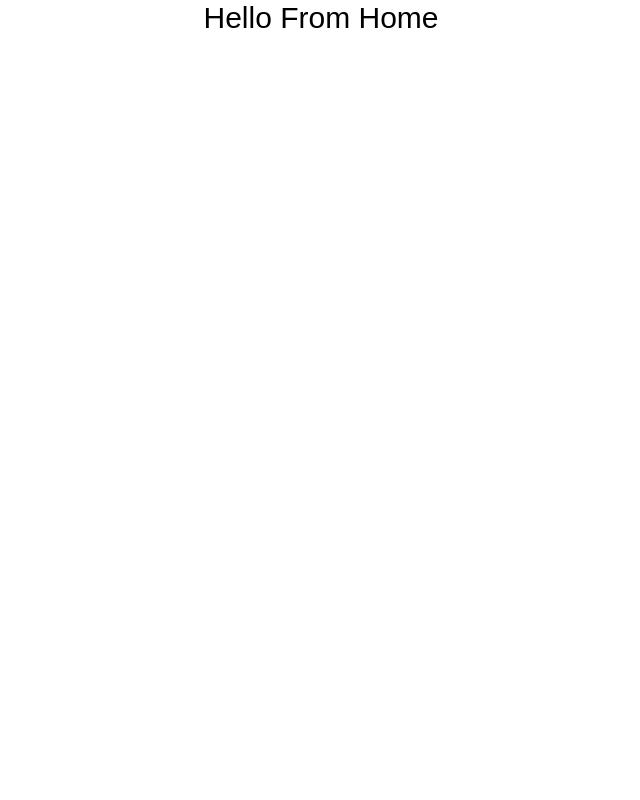
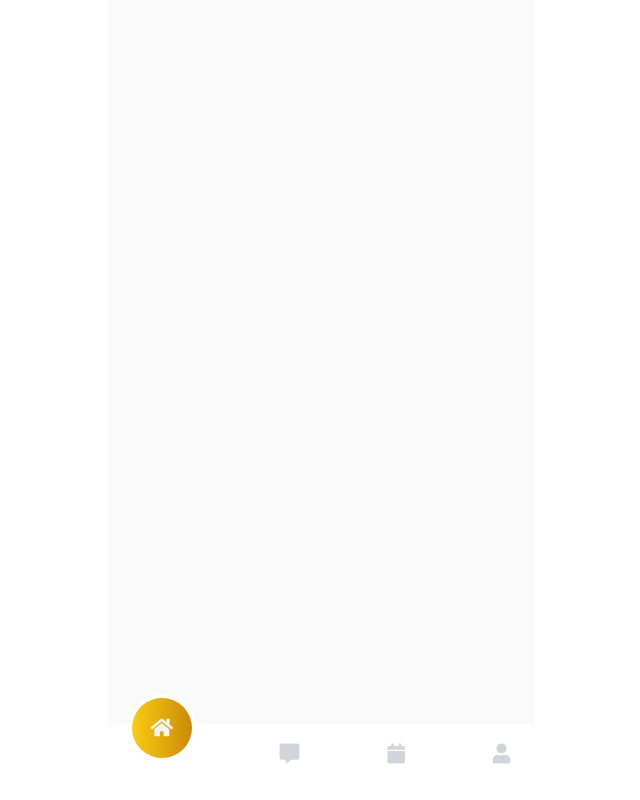
Before and after one commit to or-abdillh/real-state-app, a Vue app: page / in a window 1280 px wide. Shown: the whole page, without its empty margins (319-959 px from the left). Built offline with nearby package versions, Linux system fonts and the light colour scheme.

Commit message:
Create bottom bar

```diff
--- a/src/App.vue
+++ b/src/App.vue
@@ -1,5 +1,20 @@
 <template>
-  <main>
+  <main class="app">
     <router-view></router-view>
+    <BottomBar />
   </main>
 </template>
+
+<style scoped>
+
+.app {
+  @apply w-full min-h-screen lg:w-5/12 xl:w-4/12 lg:mx-auto md:px-12 p-5 bg-[#FAFAFA];
+}
+
+</style>
+
+<script setup lang="ts">
+
+import BottomBar from '@/components/BottomBar.vue'
+
+</script>
--- /dev/null
+++ b/src/components/BottomBar.vue
@@ -0,0 +1,39 @@
+<style scoped>
+.wrapper {
+  @apply fixed bottom-0 right-0 left-0;
+}
+
+.bottom-bar {
+  @apply bg-[#FFFFFF] flex justify-between w-full px-6 pt-4 rounded-t-lg lg:w-5/12 xl:w-4/12 lg:mx-auto;
+}
+
+.active {
+  @apply duration-300 grid place-items-center text-gray-100 bg-gradient-to-r from-yellow-400 to-yellow-600 ring-4 ring-white;
+  transform: translateY(-70%);
+  width: 60px;
+  height: 60px;
+}
+</style>
+
+<template>
+  <section class="wrapper">
+    <section class="bottom-bar">
+      <template v-for="(item, x) in menu" :key="x">
+        <div
+          @click="menuActive = item.name"
+          :class="menuActive === item.name ? 'active' : 'text-gray-300'"
+          class="pointer rounded-full">
+          <i class="text-xl" :class="item.icon"></i>
+        </div>
+      </template>
+    </section>
+  </section>
+</template>
+
+<script setup lang="ts">
+
+import { ref } from 'vue'
+import menu from '@/contents/menu.ts'
+
+const menuActive: any = ref(menu[0].name)
+</script>
--- a/src/components/HelloWorld.vue
+++ /dev/null
@@ -1,52 +0,0 @@
-<script setup lang="ts">
-import { ref } from 'vue'
-
-defineProps<{ msg: string }>()
-
-const count = ref(0)
-</script>
-
-<template>
-  <h1>{{ msg }}</h1>
-
-  <p>
-    Recommended IDE setup:
-    <a href="https://code.visualstudio.com/" target="_blank">VSCode</a>
-    +
-    <a href="https://github.com/johnsoncodehk/volar" target="_blank">Volar</a>
-  </p>
-
-  <p>See <code>README.md</code> for more information.</p>
-
-  <p>
-    <a href="https://vitejs.dev/guide/features.html" target="_blank">
-      Vite Docs
-    </a>
-    |
-    <a href="https://v3.vuejs.org/" target="_blank">Vue 3 Docs</a>
-  </p>
-
-  <button type="button" @click="count++">count is: {{ count }}</button>
-  <p>
-    Edit
-    <code>components/HelloWorld.vue</code> to test hot module replacement.
-  </p>
-</template>
-
-<style scoped>
-a {
-  color: #42b983;
-}
-
-label {
-  margin: 0 0.5em;
-  font-weight: bold;
-}
-
-code {
-  background-color: #eee;
-  padding: 2px 4px;
-  border-radius: 4px;
-  color: #304455;
-}
-</style>
--- /dev/null
+++ b/src/contents/menu.ts
@@ -0,0 +1,22 @@
+//Content for bottom bar component
+
+const menu: object[] = [
+  {
+    name: 'Home',
+    icon: 'fa fa-home'
+  },
+  {
+    name: 'Chat',
+    icon: 'fas fa-comment-alt'
+  },
+  {
+    name: 'Schedule',
+    icon: 'fa fa-calendar'
+  },
+  {
+    name: 'Profile',
+    icon: 'fa fa-user'
+  }
+]
+
+export default menu
--- a/src/views/Home.vue
+++ b/src/views/Home.vue
@@ -1,3 +1,3 @@
 <template>
-  <h1 class="text-3xl text-center">Hello From Home</h1>
+  <h1 class="text-3xl text-center"></h1>
 </template>
```
